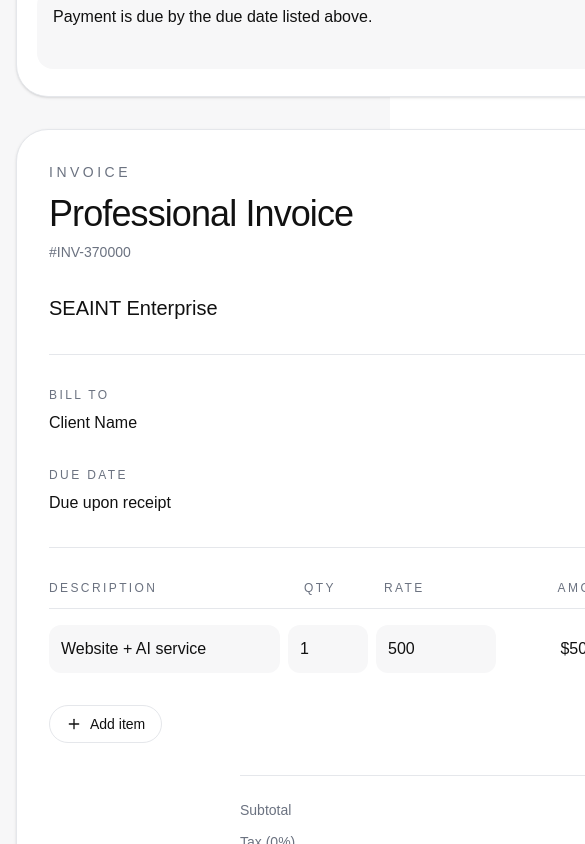
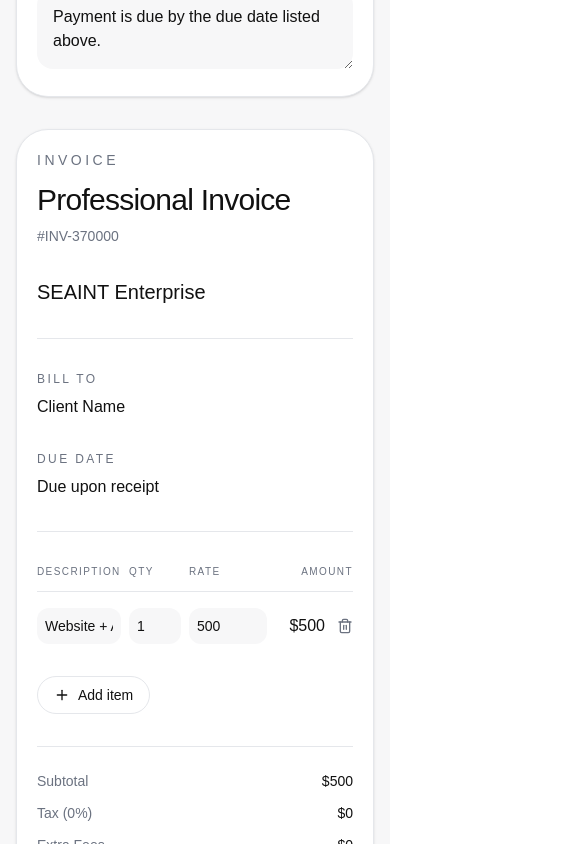
Before and after one commit to seaintCO/usaalma, a Next.js app: page /invoicing in a window 390 px wide. Shown: the part 1780-2624 px from the top of the page, 585 px wide, since content can reach past the window. Built offline with nearby package versions, Linux system fonts and the light colour scheme.

Commit message:
Fix mobile composer and invoice layout

```diff
--- a/app/dashboard/page.tsx
+++ b/app/dashboard/page.tsx
@@ -370,9 +370,9 @@ export default function DashboardPage() {
             </div>
 
             <div className="relative flex flex-col overflow-hidden rounded-2xl border border-[#E5E7EB] bg-[#F7F7F8] shadow-sm">
-              <textarea value={input} onChange={(e) => setInput(e.target.value)} onKeyDown={(e) => { if (e.key === "Enter" && !e.shiftKey) { e.preventDefault(); sendMessage(); } }} rows={1} placeholder="Pídele a ALMA crear, editar, escribir o construir..." className="max-h-32 w-full resize-none text-base leading-6 bg-transparent p-4 pb-12 text-base outline-none placeholder:text-gray-400" />
+              <textarea value={input} onChange={(e) => setInput(e.target.value)} onKeyDown={(e) => { if (e.key === "Enter" && !e.shiftKey) { e.preventDefault(); sendMessage(); } }} rows={1} placeholder="Pídele a ALMA crear, editar, escribir o construir..." className="min-h-[118px] max-h-32 w-full resize-none bg-transparent px-4 pt-4 pb-16 pr-14 text-base leading-6 outline-none placeholder:text-gray-400 sm:min-h-[104px] sm:pb-12" />
 
-              <div className="absolute bottom-3 left-4 flex items-center gap-2">
+              <div className="absolute bottom-4 left-4 flex items-center gap-2">
                 <input ref={fileInputRef} type="file" className="hidden" accept="image/*,.pdf,.docx,.txt,.csv,.xlsx,.xls" onChange={(e) => { const file = e.target.files?.[0]; if (file) analyzeFile(file); }} />
                 <input ref={cameraInputRef} type="file" className="hidden" accept="image/*" capture="environment" onChange={(e) => { const file = e.target.files?.[0]; if (file) analyzeFile(file); }} />
                 <button onClick={() => fileInputRef.current?.click()} className="rounded-md p-1 text-[#6B7280] hover:bg-gray-200 hover:text-black" title="Upload file"><Paperclip className="h-5 w-5" /></button>
@@ -380,7 +380,7 @@ export default function DashboardPage() {
                 <button className="rounded-md p-1 text-[#6B7280] hover:bg-gray-200 hover:text-black"><Mic className="h-5 w-5" /></button>
               </div>
 
-              <button onClick={sendMessage} disabled={loading} className="absolute bottom-3 right-4 rounded-lg bg-black p-1.5 text-white hover:bg-gray-800 disabled:opacity-40"><ArrowUp className="h-5 w-5" /></button>
+              <button onClick={sendMessage} disabled={loading} className="absolute bottom-4 right-4 rounded-lg bg-black p-1.5 text-white hover:bg-gray-800 disabled:opacity-40"><ArrowUp className="h-5 w-5" /></button>
             </div>
 
             <p className="text-center text-[10px] text-gray-400">ALMA puede cometer errores. Verifica información importante.</p>
--- a/app/invoicing/page.tsx
+++ b/app/invoicing/page.tsx
@@ -142,7 +142,7 @@ ${businessName}
   }
 
   return (
-    <main className="min-h-screen bg-[#F7F7F8] px-4 py-8 text-[#111111] md:px-8">
+    <main className="min-h-screen overflow-x-hidden bg-[#F7F7F8] px-4 py-8 text-[#111111] md:px-8">
       <div className="mx-auto max-w-7xl">
         <a href="/dashboard" className="print:hidden text-sm text-[#6B7280] hover:text-black">
           ← Volver a ALMA
@@ -221,11 +221,11 @@ ${businessName}
             <textarea value={terms} onChange={(e) => setTerms(e.target.value)} placeholder="Términos" className="w-full rounded-2xl bg-[#F7F7F8] p-4 outline-none" />
           </section>
 
-          <section id="invoice-preview" className="rounded-[2rem] border border-[#E5E7EB] bg-white p-8 shadow-sm print:rounded-none print:border-0 print:shadow-none">
+          <section id="invoice-preview" className="w-full overflow-hidden rounded-[2rem] border border-[#E5E7EB] bg-white p-5 shadow-sm print:rounded-none print:border-0 print:shadow-none md:p-8">
             <div className="flex flex-col justify-between gap-8 border-b border-[#E5E7EB] pb-8 md:flex-row">
               <div>
                 <div className="text-sm uppercase tracking-[0.25em] text-[#6B7280]">Invoice</div>
-                <h2 className="mt-3 text-4xl font-medium tracking-tight">{invoiceTitle}</h2>
+                <h2 className="mt-3 text-3xl font-medium tracking-tight md:text-4xl">{invoiceTitle}</h2>
                 <p className="mt-2 text-sm text-[#6B7280]">#{invoiceNumber}</p>
               </div>
 
@@ -251,7 +251,7 @@ ${businessName}
             </div>
 
             <div className="py-8">
-              <div className="grid grid-cols-[1fr_80px_120px_120px] border-b border-[#E5E7EB] pb-3 text-xs uppercase tracking-[0.2em] text-[#6B7280]">
+              <div className="grid grid-cols-[minmax(0,1fr)_52px_78px_78px] gap-2 border-b border-[#E5E7EB] pb-3 text-[10px] uppercase tracking-[0.14em] text-[#6B7280] md:grid-cols-[1fr_80px_120px_120px] md:text-xs md:tracking-[0.2em]">
                 <div>Description</div>
                 <div>Qty</div>
                 <div>Rate</div>
@@ -260,10 +260,10 @@ ${businessName}
 
               <div className="divide-y divide-[#E5E7EB]">
                 {items.map((item, index) => (
-                  <div key={index} className="grid grid-cols-[1fr_80px_120px_120px] items-center gap-2 py-4">
-                    <input value={item.description} onChange={(e) => updateItem(index, "description", e.target.value)} className="print:border-0 rounded-xl bg-[#F7F7F8] p-3 outline-none print:bg-white print:p-0" />
-                    <input type="number" value={item.quantity} onChange={(e) => updateItem(index, "quantity", Number(e.target.value))} className="print:border-0 rounded-xl bg-[#F7F7F8] p-3 outline-none print:bg-white print:p-0" />
-                    <input type="number" value={item.rate} onChange={(e) => updateItem(index, "rate", Number(e.target.value))} className="print:border-0 rounded-xl bg-[#F7F7F8] p-3 outline-none print:bg-white print:p-0" />
+                  <div key={index} className="grid grid-cols-[minmax(0,1fr)_52px_78px_78px] items-center gap-2 py-4 md:grid-cols-[1fr_80px_120px_120px]">
+                    <input value={item.description} onChange={(e) => updateItem(index, "description", e.target.value)} className="min-w-0 print:border-0 rounded-xl bg-[#F7F7F8] p-2 text-sm outline-none print:bg-white print:p-0 md:p-3" />
+                    <input type="number" value={item.quantity} onChange={(e) => updateItem(index, "quantity", Number(e.target.value))} className="min-w-0 print:border-0 rounded-xl bg-[#F7F7F8] p-2 text-sm outline-none print:bg-white print:p-0 md:p-3" />
+                    <input type="number" value={item.rate} onChange={(e) => updateItem(index, "rate", Number(e.target.value))} className="min-w-0 print:border-0 rounded-xl bg-[#F7F7F8] p-2 text-sm outline-none print:bg-white print:p-0 md:p-3" />
                     <div className="flex items-center justify-end gap-3">
                       <span>${(Number(item.quantity || 0) * Number(item.rate || 0)).toLocaleString()}</span>
                       <button onClick={() => removeItem(index)} className="print:hidden text-[#6B7280] hover:text-red-500">
```
